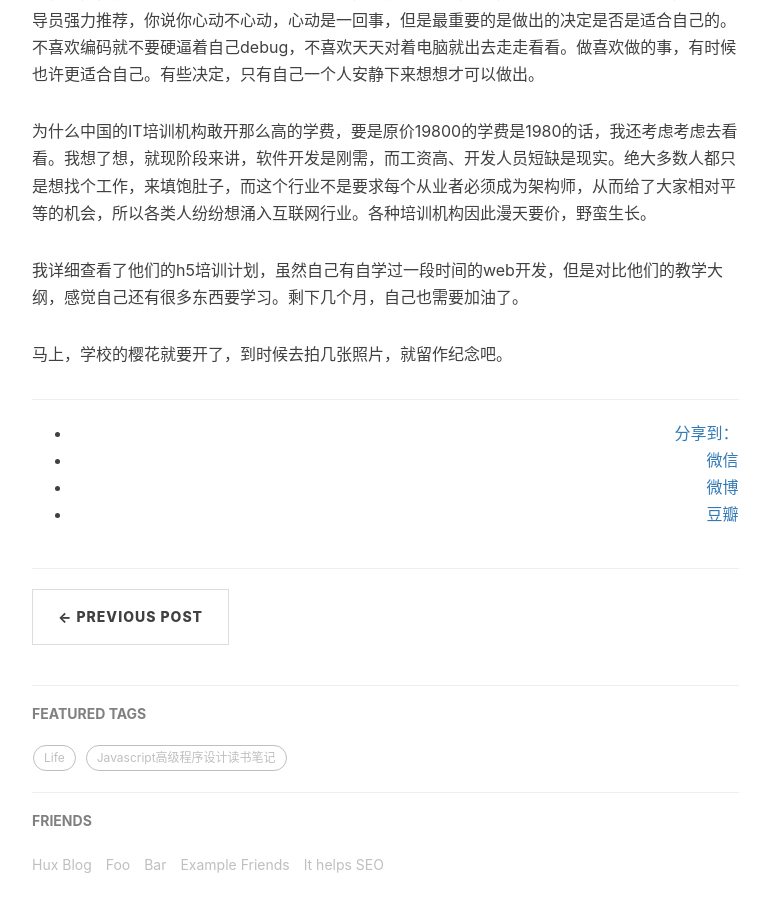
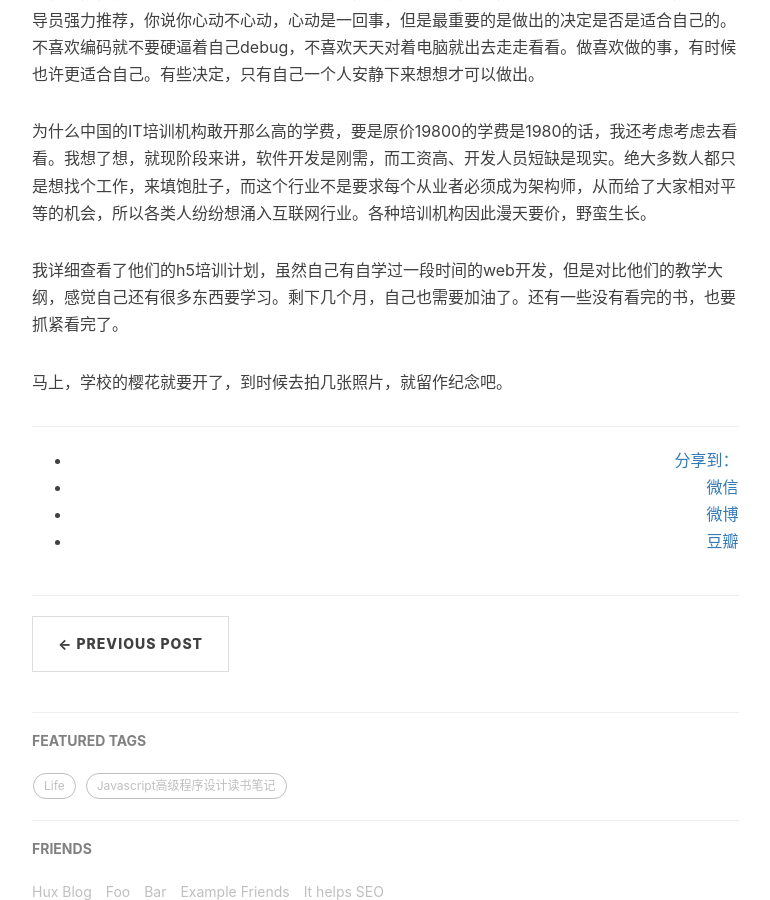
Before and after one commit to xx19941215/xx19941215.github.io, a Jekyll site: the page built from _posts/2016-03-11-kai-xin-jiu-hao.markdown, in a window 1280 px wide and 900 px high, scrolled down 1181 px. Shown: the whole window, without its empty margins (233-1003 px from the left). Built offline with Jekyll 4.4.1, drawn with Linux system fonts in a browser that asks for light colours; nearby versions of some CDN libraries; comment, search, counter and statistics services are not loaded.

Commit message:
add file

```diff
--- a/_posts/2016-03-11-kai-xin-jiu-hao.markdown
+++ b/_posts/2016-03-11-kai-xin-jiu-hao.markdown
@@ -25,6 +25,6 @@ tags:
 
 为什么中国的IT培训机构敢开那么高的学费，要是原价19800的学费是1980的话，我还考虑考虑去看看。我想了想，就现阶段来讲，软件开发是刚需，而工资高、开发人员短缺是现实。绝大多数人都只是想找个工作，来填饱肚子，而这个行业不是要求每个从业者必须成为架构师，从而给了大家相对平等的机会，所以各类人纷纷想涌入互联网行业。各种培训机构因此漫天要价，野蛮生长。
 
-我详细查看了他们的h5培训计划，虽然自己有自学过一段时间的web开发，但是对比他们的教学大纲，感觉自己还有很多东西要学习。剩下几个月，自己也需要加油了。
+我详细查看了他们的h5培训计划，虽然自己有自学过一段时间的web开发，但是对比他们的教学大纲，感觉自己还有很多东西要学习。剩下几个月，自己也需要加油了。还有一些没有看完的书，也要抓紧看完了。
 
 马上，学校的樱花就要开了，到时候去拍几张照片，就留作纪念吧。
```
